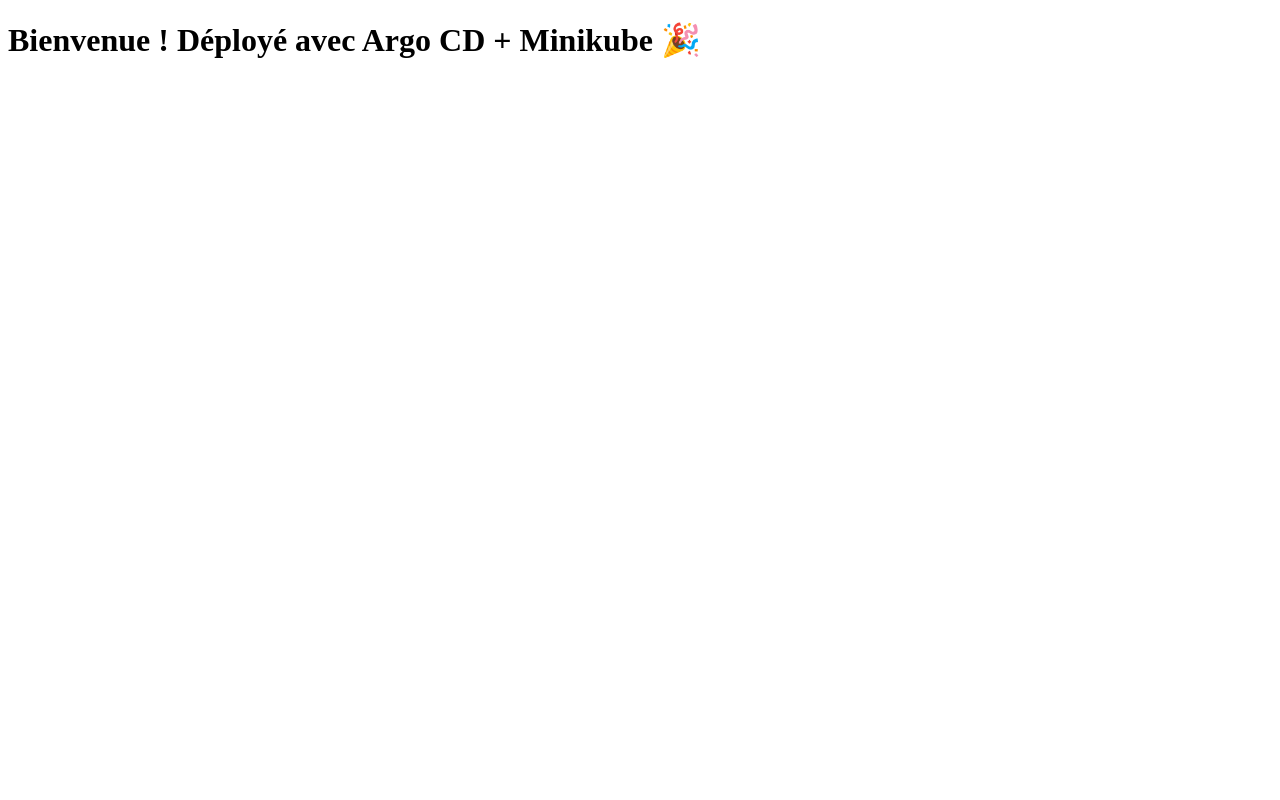
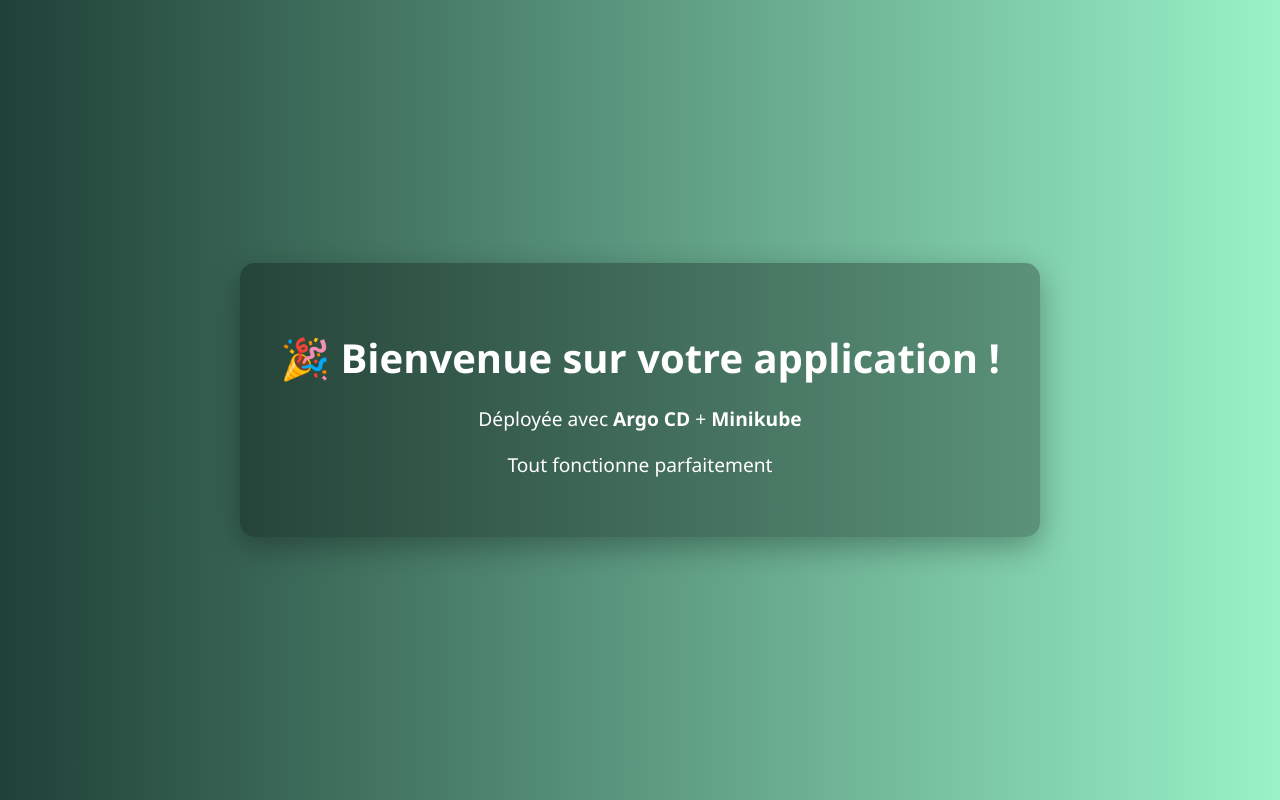
Before and after one commit to aelmizeb/web-app-gitops, a plain HTML site: page index.html in a window 1280 px wide. Drawn offline with Linux system fonts and the light colour scheme.

Commit message:
update the index

```diff
--- a/index.html
+++ b/index.html
@@ -1,9 +1,41 @@
 <!DOCTYPE html>
-<html>
+<html lang="fr">
 <head>
-  <title>App Web ArgoCD</title>
+  <meta charset="UTF-8">
+  <title>Bienvenue 🎉</title>
+  <style>
+    body {
+      font-family: 'Segoe UI', sans-serif;
+      background: linear-gradient(to right, #1f4037, #99f2c8);
+      color: #ffffff;
+      display: flex;
+      align-items: center;
+      justify-content: center;
+      height: 100vh;
+      margin: 0;
+      text-align: center;
+    }
+    .container {
+      background: rgba(0, 0, 0, 0.3);
+      padding: 40px;
+      border-radius: 15px;
+      box-shadow: 0 10px 30px rgba(0, 0, 0, 0.3);
+    }
+    h1 {
+      font-size: 2.5em;
+      margin-bottom: 20px;
+    }
+    p {
+      font-size: 1.2em;
+      margin-top: 10px;
+    }
+  </style>
 </head>
 <body>
-  <h1>Bienvenue ! Déployé avec Argo CD + Minikube 🎉</h1>
+  <div class="container">
+    <h1>🎉 Bienvenue sur votre application !</h1>
+    <p>Déployée avec <strong>Argo CD</strong> + <strong>Minikube</strong></p>
+    <p>Tout fonctionne parfaitement</p>
+  </div>
 </body>
 </html>
```
